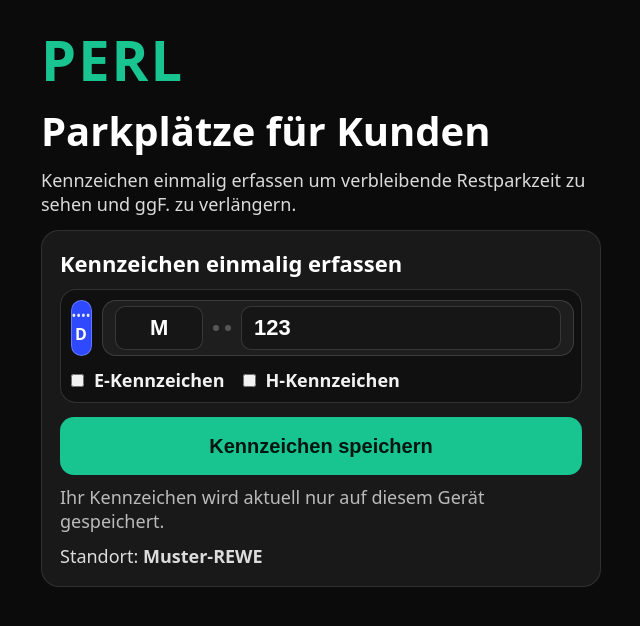
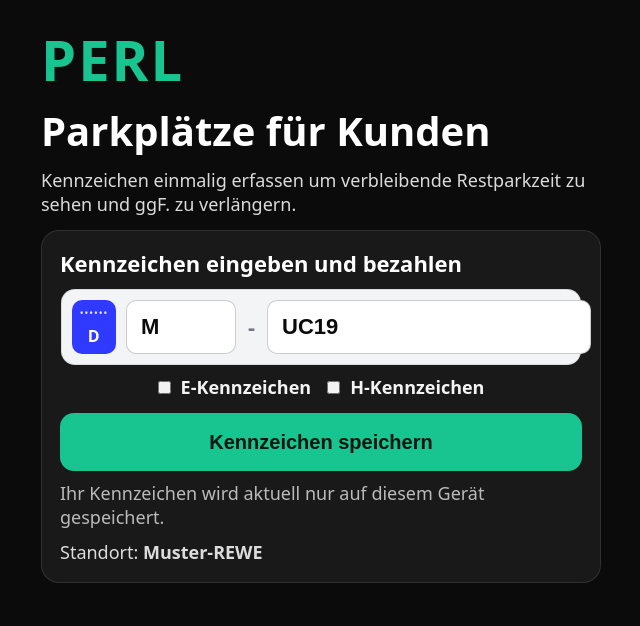
Before and after one commit to spezi500ml/perl-web, a Next.js app: page / in a window 1280 px wide. Shown: the top 626 px of the page, without its empty margins (319-959 px from the left). Built offline with nearby package versions, Linux system fonts and the light colour scheme.

Commit message:
fix: plate props + alnum second field + reminder + copy

```diff
--- a/app/page.tsx
+++ b/app/page.tsx
@@ -2,7 +2,7 @@
 
 import React, { useEffect, useMemo, useState } from "react";
 import { useRouter } from "next/navigation";
-import PlateInput from "@/components/PlateInput";
+import PlateInput, { Suffix } from "@/components/PlateInput";
 import {
   clearPlate,
   ensureSession,
@@ -17,8 +17,6 @@ import {
 
 export const dynamic = "force-dynamic";
 
-type Suffix = "" | "E" | "H";
-
 function buildPlateString(prefix: string, rest: string, suffix: Suffix) {
   const p = prefix.trim().toUpperCase();
   const r = rest.trim().toUpperCase();
@@ -27,7 +25,6 @@ function buildPlateString(prefix: string, rest: string, suffix: Suffix) {
 }
 
 function downloadOrOpenICS(icsText: string) {
-  // iOS/Safari ist zickig – aber data: funktioniert meist ok.
   const blob = new Blob([icsText], { type: "text/calendar;charset=utf-8" });
   const url = URL.createObjectURL(blob);
   const a = document.createElement("a");
@@ -50,7 +47,6 @@ function makeICS({
   startMs: number;
   endMs: number;
 }) {
-  // ICS braucht UTC im Format YYYYMMDDTHHMMSSZ
   const toICSDate = (ms: number) => {
     const d = new Date(ms);
     const pad = (n: number) => String(n).padStart(2, "0");
@@ -95,9 +91,8 @@ export default function HomePage() {
 
   const [site, setSite] = useState("Muster-REWE");
 
-  // Kennzeichen State (neu)
   const [prefix, setPrefix] = useState("M");
-  const [rest, setRest] = useState("123");
+  const [rest, setRest] = useState("UC19");
   const [suffix, setSuffix] = useState<Suffix>("");
 
   const [plateSaved, setPlateSaved] = useState("");
@@ -137,7 +132,6 @@ export default function HomePage() {
     if (!prefix.trim() || !rest.trim()) return;
 
     const plate = buildPlateString(prefix, rest, suffix);
-
     persistPlate(plate);
     setPlateSaved(plate);
 
@@ -158,12 +152,11 @@ export default function HomePage() {
   function onSetReminder() {
     if (!endMs) return;
 
-    // Event: 5 Minuten Dauer, Start = Ende Freiparkzeit (damit Alarm -10min vorher passt)
     const startMs = endMs;
     const eventEndMs = endMs + 5 * 60 * 1000;
 
     const title = "PERL: Parkzeit läuft bald ab";
-    const description = `Standort: ${site}\nKennzeichen: ${plateSaved || buildPlateString(prefix, rest, suffix)}\nEnde Freiparkzeit: ${formatHHMM(endMs)}`;
+    const description = `Standort: ${site}\nKennzeichen: ${plateSaved}\nEnde Freiparkzeit: ${formatHHMM(endMs)}`;
 
     const ics = makeICS({ title, description, startMs, endMs: eventEndMs });
     downloadOrOpenICS(ics);
@@ -232,10 +225,9 @@ export default function HomePage() {
       {!plateSaved ? (
         <div style={cardStyle}>
           <div style={{ fontSize: 22, fontWeight: 900, marginBottom: 10 }}>
-            Kennzeichen einmalig erfassen
+            Kennzeichen eingeben und bezahlen
           </div>
 
-          {/* Helles Kennzeichen-Element (Wemolo-Look) */}
           <PlateInput
             prefix={prefix}
             setPrefix={setPrefix}
@@ -265,7 +257,14 @@ export default function HomePage() {
             Sie sehen hier, wie viel Parkzeit noch verbleibt. Wenn Sie länger bleiben möchten, können Sie vor Ablauf verlängern.
           </p>
 
-          <div style={{ marginTop: 12, padding: 16, borderRadius: 16, background: "rgba(255,255,255,0.05)" }}>
+          <div
+            style={{
+              marginTop: 12,
+              padding: 16,
+              borderRadius: 16,
+              background: "rgba(255,255,255,0.05)",
+            }}
+          >
             <div style={{ opacity: 0.8, fontSize: 16 }}>Verbleibende Zeit</div>
             <div style={{ fontSize: 58, fontWeight: 900, color: "#18c48f", marginTop: 6 }}>
               {formatCountdown(msLeft)}
--- a/components/PlateInput.tsx
+++ b/components/PlateInput.tsx
@@ -1,6 +1,8 @@
 "use client";
 
 import React from "react";
+
+export type Suffix = "" | "E" | "H";
 
 type Props = {
   prefix: string;
@@ -9,173 +11,171 @@ type Props = {
   rest: string;
   setRest: (v: string) => void;
 
-  isE: boolean;
-  setIsE: (v: boolean) => void;
+  suffix: Suffix;
+  setSuffix: (v: Suffix) => void;
+};
 
-  isH: boolean;
-  setIsH: (v: boolean) => void;
-};
+function onlyLettersUpper(v: string) {
+  return v.replace(/[^a-zA-Z]/g, "").toUpperCase();
+}
+
+function lettersAndNumbersUpper(v: string) {
+  return v.replace(/[^a-zA-Z0-9]/g, "").toUpperCase();
+}
 
 export default function PlateInput({
   prefix,
   setPrefix,
   rest,
   setRest,
-  isE,
-  setIsE,
-  isH,
-  setIsH,
+  suffix,
+  setSuffix,
 }: Props) {
-  const outer: React.CSSProperties = {
+  const plateWrap: React.CSSProperties = {
     width: "100%",
-    borderRadius: 16,
-    border: "1px solid rgba(255,255,255,0.14)",
-    background: "rgba(0,0,0,0.35)",
-    padding: 10,
+    display: "flex",
+    justifyContent: "center",
   };
 
-  const row: React.CSSProperties = {
+  // weißes “Wemolo”-Kennzeichen
+  const plate: React.CSSProperties = {
     display: "flex",
-    alignItems: "stretch",
+    alignItems: "center",
+    background: "#f3f4f6",
+    borderRadius: 14,
+    border: "1px solid rgba(0,0,0,0.10)",
+    padding: 10,
     gap: 10,
+    width: "100%",
+    maxWidth: 520,
   };
 
-  const euBadge: React.CSSProperties = {
-    width: 46,
-    borderRadius: 12,
-    background: "#2f49ff",
-    border: "1px solid rgba(255,255,255,0.25)",
+  // EU-Balken links
+  const euBar: React.CSSProperties = {
+    width: 44,
+    height: 54,
+    borderRadius: 10,
+    background: "#2f39ff",
     display: "flex",
     flexDirection: "column",
+    justifyContent: "space-between",
+    padding: "8px 0 6px",
     alignItems: "center",
-    justifyContent: "center",
     color: "#fff",
-    fontWeight: 900,
-    letterSpacing: 1,
-    userSelect: "none",
+    flexShrink: 0,
   };
 
-  const euStars: React.CSSProperties = {
+  const stars: React.CSSProperties = {
     fontSize: 10,
-    lineHeight: "10px",
+    lineHeight: 1,
     opacity: 0.9,
-    marginBottom: 4,
+    letterSpacing: 1,
   };
 
-  const plateShell: React.CSSProperties = {
-    flex: 1,
-    height: 56,
-    borderRadius: 14,
-    border: "1px solid rgba(255,255,255,0.14)",
-    background: "rgba(255,255,255,0.06)",
+  const country: React.CSSProperties = {
+    fontSize: 16,
+    fontWeight: 900,
+    letterSpacing: 0.5,
+  };
+
+  const inputsRow: React.CSSProperties = {
     display: "flex",
     alignItems: "center",
-    padding: "0 12px",
     gap: 10,
+    flex: 1,
   };
 
   const inputBase: React.CSSProperties = {
-    height: 44,
+    height: 54,
     borderRadius: 10,
-    border: "1px solid rgba(255,255,255,0.14)",
-    background: "rgba(0,0,0,0.25)",
-    color: "#fff",
+    border: "1px solid rgba(0,0,0,0.20)",
+    background: "#ffffff",
+    color: "#0b0b0b",
     fontSize: 22,
     fontWeight: 900,
-    padding: "0 12px",
+    padding: "0 14px",
     outline: "none",
     textTransform: "uppercase",
   };
 
-  const dot: React.CSSProperties = {
-    width: 6,
-    height: 6,
-    borderRadius: 999,
-    background: "rgba(255,255,255,0.25)",
+  const dash: React.CSSProperties = {
+    fontSize: 22,
+    fontWeight: 900,
+    color: "#1f2937",
+    opacity: 0.6,
+    padding: "0 2px",
   };
 
-  const suffixWrap: React.CSSProperties = {
+  const suffixRow: React.CSSProperties = {
     display: "flex",
-    gap: 18,
+    gap: 16,
     alignItems: "center",
-    marginTop: 12,
+    marginTop: 10,
+    justifyContent: "center",
+  };
+
+  const suffixLabel: React.CSSProperties = {
+    display: "flex",
+    gap: 10,
+    alignItems: "center",
     fontSize: 18,
     fontWeight: 800,
     opacity: 0.95,
   };
 
-  function normalizePrefix(v: string) {
-    return v.toUpperCase().replace(/[^A-ZÄÖÜ]/g, "").slice(0, 3);
-  }
-
-  // Rest = Buchstaben + Zahlen (für z.B. UC19)
-  function normalizeRest(v: string) {
-    return v.toUpperCase().replace(/[^A-Z0-9]/g, "").slice(0, 6);
-  }
-
   return (
-    <div style={outer}>
-      <div style={row}>
-        <div style={euBadge}>
-          <div style={euStars}>••••</div>
-          <div style={{ fontSize: 16 }}>D</div>
+    <div>
+      <div style={plateWrap}>
+        <div style={plate}>
+          <div style={euBar} aria-hidden>
+            <div style={stars}>••••••</div>
+            <div style={country}>D</div>
           </div>
 
-        <div style={plateShell}>
-          {/* Feld 1: max 3 Buchstaben */}
+          <div style={inputsRow}>
+            {/* Prefix max 3 Buchstaben */}
             <input
               value={prefix}
-            onChange={(e) => setPrefix(normalizePrefix(e.target.value))}
+              onChange={(e) => setPrefix(onlyLettersUpper(e.target.value).slice(0, 3))}
               placeholder="MUC"
               maxLength={3}
               inputMode="text"
               autoCapitalize="characters"
-            style={{ ...inputBase, width: 88, textAlign: "center" }}
+              style={{ ...inputBase, width: 110 }}
             />
 
-          {/* „Nieten“-Punkte */}
-          <div style={{ display: "flex", gap: 6, alignItems: "center" }}>
-            <div style={dot} />
-            <div style={dot} />
-          </div>
+            <span style={dash}>-</span>
 
-          {/* Feld 2: Buchstaben + Zahlen */}
+            {/* Rest: Buchstaben+Zahlen, z.B. UC19 / PD1234 */}
             <input
               value={rest}
-            onChange={(e) => setRest(normalizeRest(e.target.value))}
-            placeholder="UC19"
+              onChange={(e) => setRest(lettersAndNumbersUpper(e.target.value).slice(0, 6))}
+              placeholder="PD1234"
               maxLength={6}
               inputMode="text"
               autoCapitalize="characters"
-            style={{ ...inputBase, flex: 1, minWidth: 120 }}
+              style={{ ...inputBase, flex: 1 }}
             />
           </div>
         </div>
+      </div>
 
-      {/* E/H: optional & exklusiv (kann auch keins gewählt werden) */}
-      <div style={suffixWrap}>
-        <label style={{ display: "flex", gap: 10, alignItems: "center" }}>
+      {/* E/H optional aber exklusiv */}
+      <div style={suffixRow}>
+        <label style={suffixLabel}>
           <input
             type="checkbox"
-            checked={isE}
-            onChange={(e) => {
-              const next = e.target.checked;
-              setIsE(next);
-              if (next) setIsH(false);
-            }}
+            checked={suffix === "E"}
+            onChange={(e) => setSuffix(e.target.checked ? "E" : "")}
           />
           E-Kennzeichen
         </label>
 
-        <label style={{ display: "flex", gap: 10, alignItems: "center" }}>
+        <label style={suffixLabel}>
           <input
             type="checkbox"
-            checked={isH}
-            onChange={(e) => {
-              const next = e.target.checked;
-              setIsH(next);
-              if (next) setIsE(false);
-            }}
+            checked={suffix === "H"}
+            onChange={(e) => setSuffix(e.target.checked ? "H" : "")}
           />
           H-Kennzeichen
         </label>
```
Lines whose indentation alone changed are shown as unchanged.
